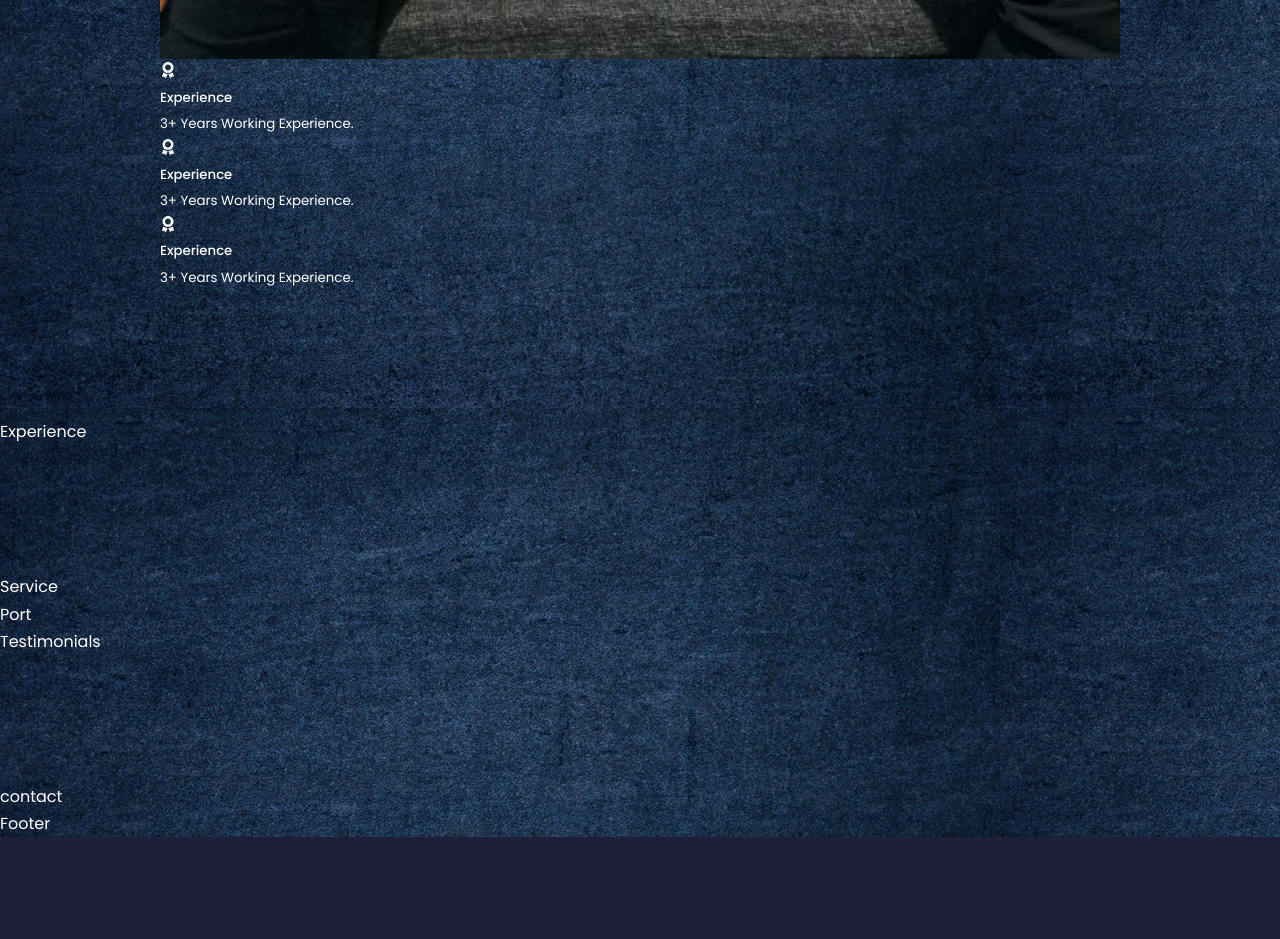
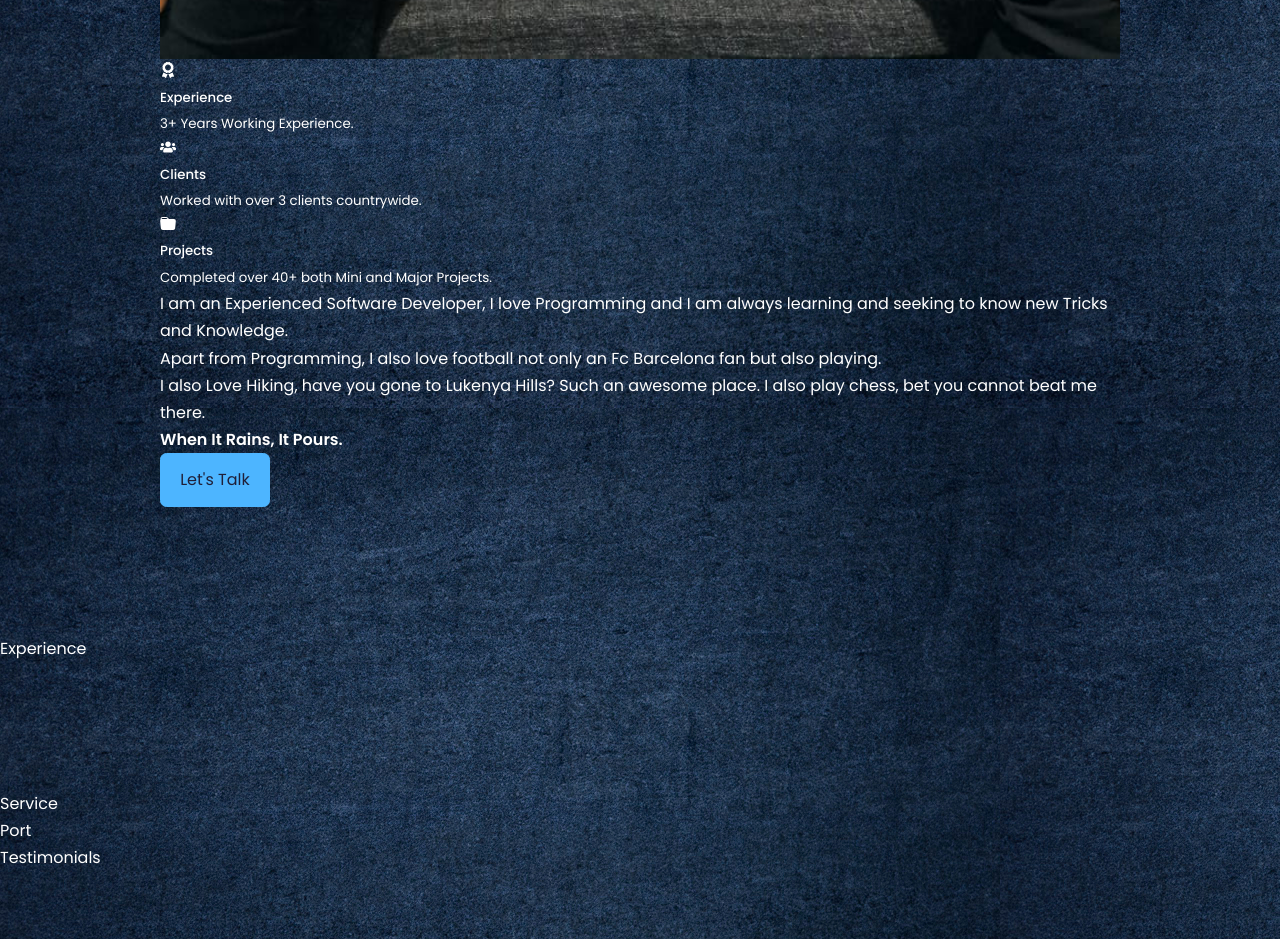
Before and after one commit to Wanjie-Ryan/Wanjies-Web, a React (Create React App) app: page / in a window 1280 px wide. Shown: the part 2260-3199 px from the top of the page. Before the commit the page ends 3097 px from the top, so only its background shows below. Built offline with nearby package versions, Linux system fonts and the light colour scheme; a web font is replaced by a local one.

Commit message:
about component

```diff
--- a/src/components/about/about.css
+++ b/src/components/about/about.css
@@ -0,0 +1,4 @@
+.about-container{
+
+
+}
--- a/src/components/about/about.jsx
+++ b/src/components/about/about.jsx
@@ -1,7 +1,9 @@
 import React from 'react'
 import './about.css'
 import MyImage from '../../images/me.jpeg'
-import {FaAward} from 'react-icons/fa'
+import {FaAward,FaUsers} from 'react-icons/fa'
+import {BsFolderFill} from 'react-icons/bs'
+
 
 
 function About() {
@@ -44,9 +46,9 @@ function About() {
 
             <article className='about-card'>
 
-              <FaAward className='about-icon'/>
-              <h5>Experience</h5>
-              <small>3+ Years Working Experience.</small>
+              <FaUsers className='about-icon'/>
+              <h5>Clients</h5>
+              <small>Worked with over 3 clients countrywide.</small>
 
 
             </article>
@@ -54,15 +56,36 @@ function About() {
 
             <article className='about-card'>
 
-              <FaAward className='about-icon'/>
-              <h5>Experience</h5>
-              <small>3+ Years Working Experience.</small>
+              <BsFolderFill className='about-icon'/>
+              <h5>Projects</h5>
+              <small>Completed over 40+ both Mini and Major Projects.</small>
 
 
             </article>
+          </div>
 
 
-          </div>
+            <p>
+
+              I am an Experienced Software Developer, I love Programming and I am always learning and seeking to know new Tricks and Knowledge.
+
+              <br></br>
+              Apart from Programming, I also love football not only an Fc Barcelona fan but also playing.
+
+              <br></br>
+
+              I also Love Hiking, have you gone to Lukenya Hills? Such an awesome place. I also play chess, bet you cannot beat me there.
+
+              <br></br>
+
+              <b>When It Rains, It Pours.</b>
+
+
+            </p>
+
+
+
+            <a href ='#contact' className='btn btn-primary'>Let's Talk</a>
 
 
         </div>
```
Also changed, not shown: src/images/barca.jpg (added).
